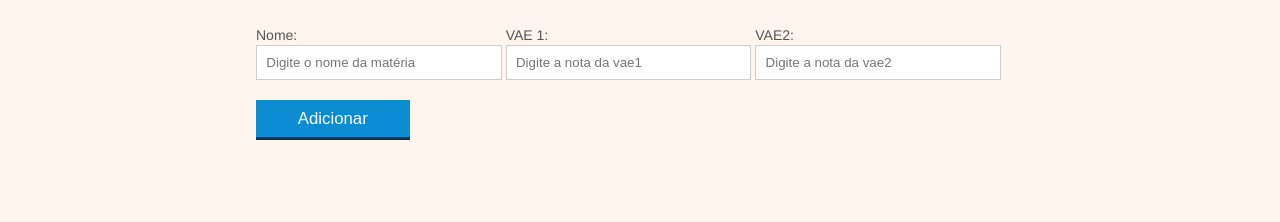
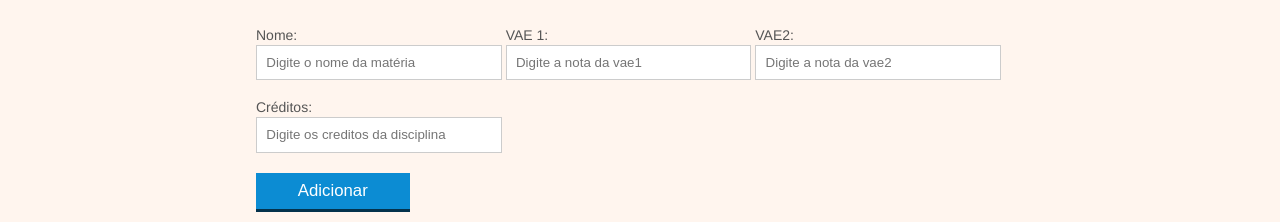
Before and after one commit to LDirk/Notas_JS, a plain HTML site: page Calc_notas/index.html in a window 1280 px wide. Shown: the part 725-947 px from the top of the page. Before the commit the page ends 875 px from the top, so only its background shows below. Drawn offline with Linux system fonts and the light colour scheme.

Commit message:
Update index.html

```diff
--- a/Calc_notas/index.html
+++ b/Calc_notas/index.html
@@ -128,10 +128,13 @@
             	<input id="vae1" name="vae1" type="text" placeholder="Digite a nota da vae1 " class="campo campo-medio">
         	</div>
         	<div class="grupo">
-            	<label for="altura">VAE2:</label>
+            	<label for="vae2">VAE2:</label>
             	<input id="vae2" name="vae2" type="text" placeholder="Digite a nota da vae2" class="campo campo-medio">
         	</div>
-
+         	<div class="grupo">
+            	<label for="creditos">Créditos:</label>
+            	<input id="creditos" name="creditos" type="text" placeholder="Digite os creditos da disciplina" class="campo campo-medio">
+        	</div>
 
         	<button id="adicionar-materia" class="botao bto-principal">Adicionar</button>
     	</form>
```
